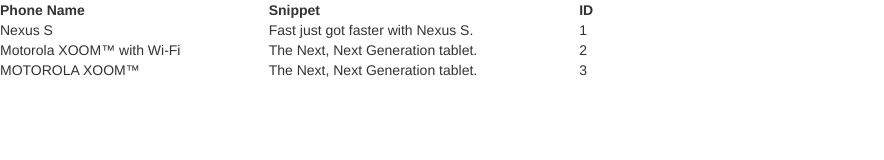
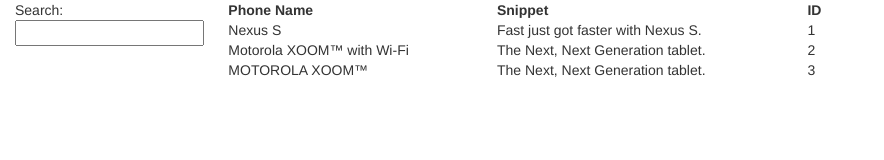
Before and after one commit to jgertz26/angular-tutorial, a website: page app/index.html in a window 1280 px wide. Shown: the whole page, without its empty margins (0-884 px from the left). Drawn offline with nearby package versions, Linux system fonts and the light colour scheme.

Commit message:
list now searchable, angular is amazing

```diff
--- a/app/index.html
+++ b/app/index.html
@@ -9,18 +9,31 @@
   <script src="js/controllers.js"></script>
 </head>
 <body ng-controller="PhoneListCtrl">
+
+  <div class="container-fluid">
+    <div class="row">
+
+      <div class="col-md-2">
+        Search: <input ng-model="query">
+      </div>
+
+      <div class="col-md-10">
         <table width=600px>
           <tr>
             <th>Phone Name</th>
             <th>Snippet</th>
             <th>ID</th>
           </tr>
-    <tr ng-repeat="phone in phones">
+          <tr ng-repeat="phone in phones | filter:query">
             <td>{{phone.name}}</td>
             <td>{{phone.snippet}}</td>
             <td>{{$index + 1}}</td>
           </tr>
         </table>
+      </div>
+
+    </div>
+  </div>
 
 </body>
 </html>
```
Lines whose indentation alone changed are shown as unchanged.
